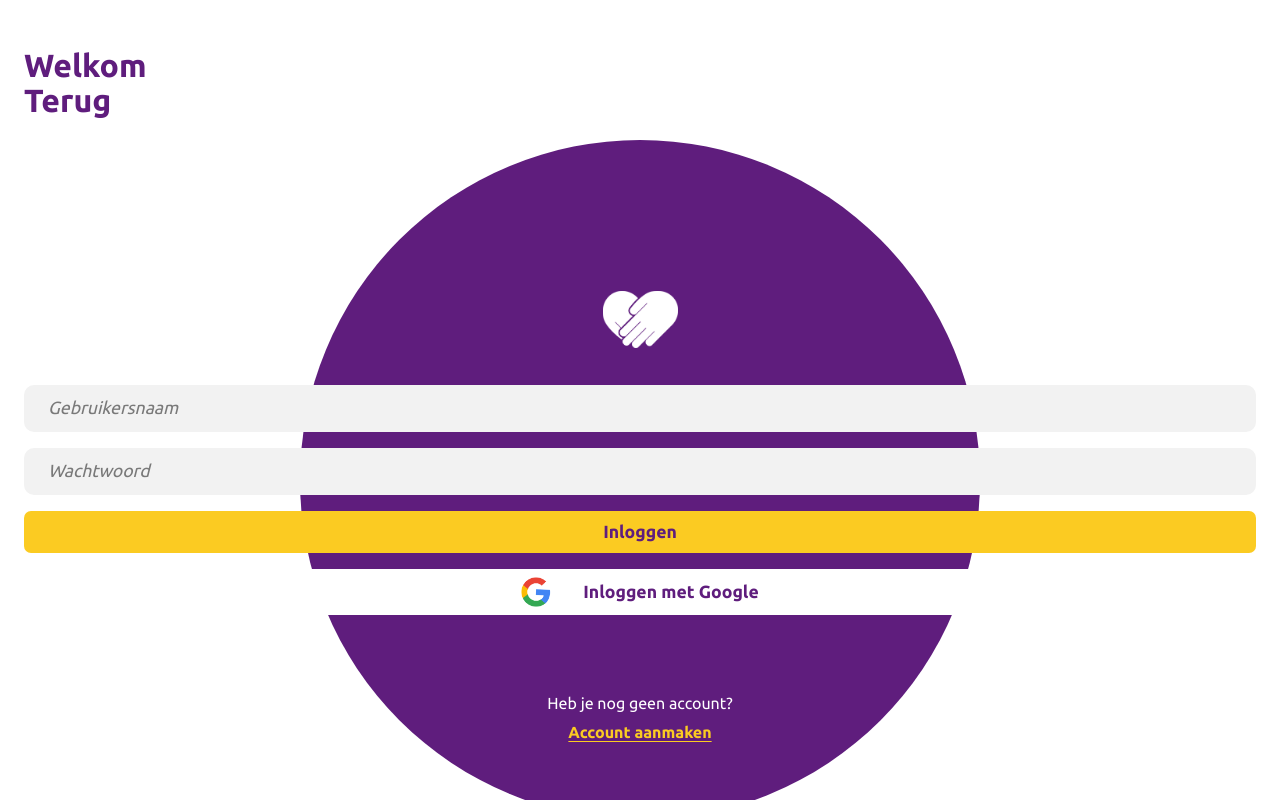
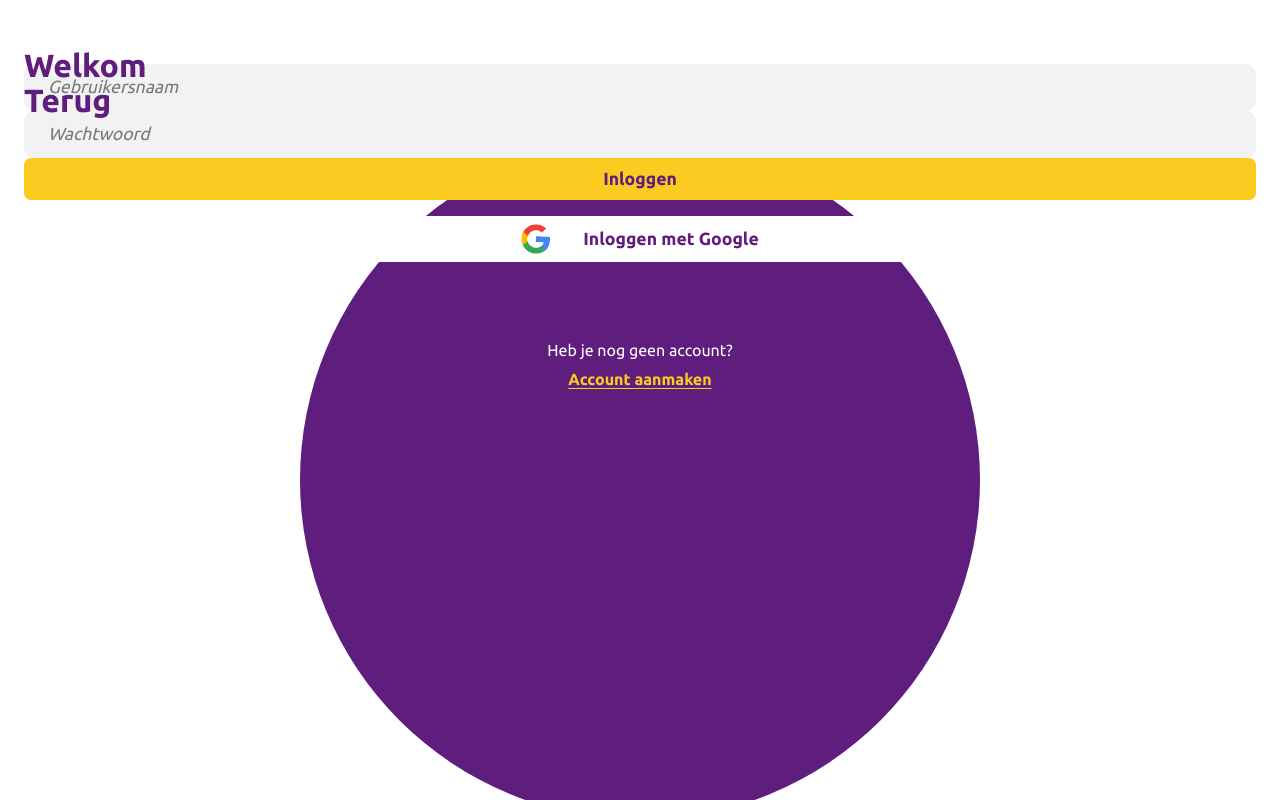
Before and after one commit to thomijn/minor-project, a Next.js app: page / in a window 1280 px wide. Built offline with nearby package versions, Linux system fonts and the light colour scheme; no server answers.

Commit message:
sunny fixed het

```diff
--- a/components/HamburgerMenu.js
+++ b/components/HamburgerMenu.js
@@ -55,7 +55,7 @@ export const HamburgerMenu = () => {
 };
 
 export const HamburgerWrapper = styled(motion.div)`
-  z-index: 3;
+  z-index: 12;
   display: flex;
   align-items: center;
   justify-content: center;
--- a/components/sidemenu/index.js
+++ b/components/sidemenu/index.js
@@ -108,7 +108,7 @@ export const SideMenuWrapper = styled(motion.div)`
   padding: 32px 24px 24px 24px;
   right: 0px;
   min-width: 250px;
-  z-index: 3;
+  z-index: 11;
   font-size: 0.9rem;
 `;
 
--- a/styles/loginStyles.js
+++ b/styles/loginStyles.js
@@ -14,10 +14,6 @@ export const Wrapper = styled.div`
     line-height: 1.1;
     color: #5f1d7d;
     z-index: 1;
-  }
-
-  input {
-    margin-bottom: 16px;
   }
 `;
 
@@ -36,7 +32,10 @@ export const Circle = styled.div`
 
 export const LoginWrapper = styled.div`
   width: 100%;
-  position: absolute;
+  position: relative;
+  display: flex;
+  flex-direction: column;
+  justify-content: flex-end;
   bottom: 0px;
   padding: 64px 24px 24px 24px;
   color: #fff;
```
